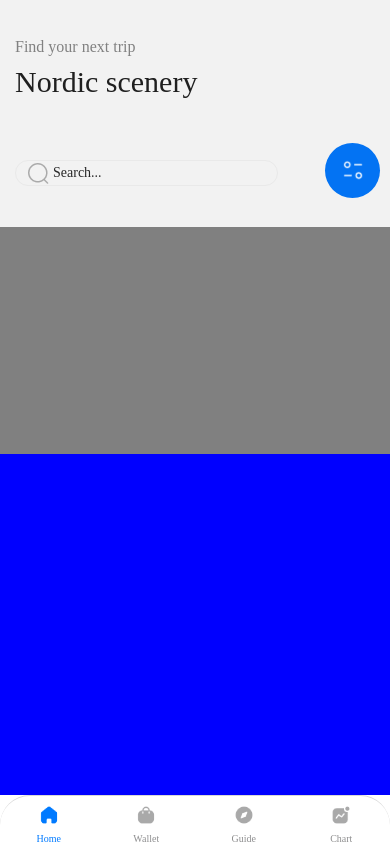
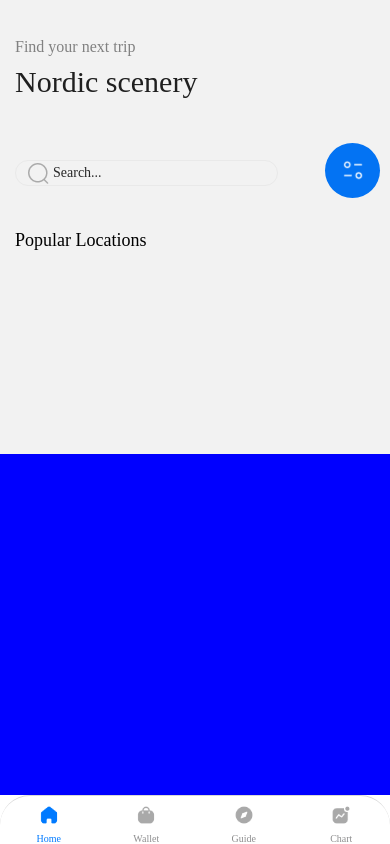
Before and after one commit to hassangulzar1/Native-Assignment-1, a React Native app: screen /Home in a window 390 px wide. Built offline with nearby package versions, Linux system fonts and the light colour scheme.

Commit message:
working on cards

```diff
--- a/App.jsx
+++ b/App.jsx
@@ -30,6 +30,7 @@ const App = () => {
       {/* <SignUp /> */}
 
       {/* Bottom Navigation Starts Here   */}
+
       <Tab.Navigator
         screenOptions={{
           tabBarLabelStyle: {
@@ -44,7 +45,6 @@ const App = () => {
         <Tab.Screen
           options={{
             headerShown: false,
-
             tabBarIcon: ({focused}) => (
               <CustomTabBarIcon
                 focused={focused}
--- a/src/screens/4- Home/Home.jsx
+++ b/src/screens/4- Home/Home.jsx
@@ -1,5 +1,5 @@
 import React from 'react';
-import {View, StyleSheet} from 'react-native';
+import {View, StyleSheet, Text} from 'react-native';
 import AuthHeader from '../../components/AuthHeader/AuthHeader';
 import Input from '../../components/Input/Input';
 import StartButton from '../../components/startButtons/Button';
@@ -22,7 +22,9 @@ const Home = () => {
         </View>
       </View>
 
-      <View style={{flex: 2, backgroundColor: 'gray'}}></View>
+      <View style={{flex: 2, marginHorizontal: 15}}>
+        <Text style={styles.cardHeading}>Popular Locations</Text>
+      </View>
       <View style={{flex: 3, backgroundColor: 'blue'}}></View>
     </View>
   );
@@ -38,4 +40,10 @@ const styles = StyleSheet.create({
     justifyContent: 'space-between',
     alignItems: 'center',
   },
+  cardHeading: {
+    fontFamily: 'Poppins-Bold',
+    fontSize: 18,
+    lineHeight: 27,
+    color: 'black',
+  },
 });
```
